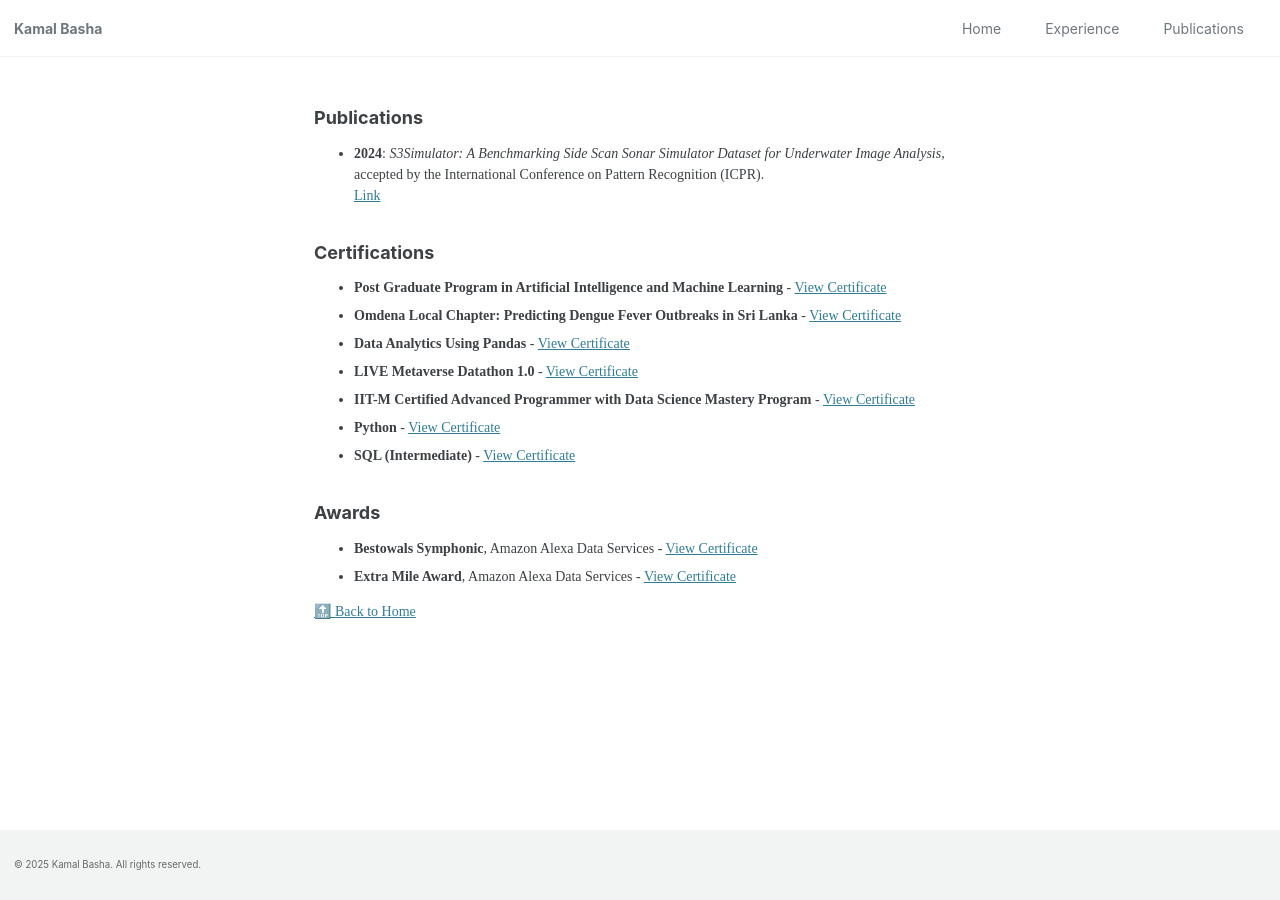
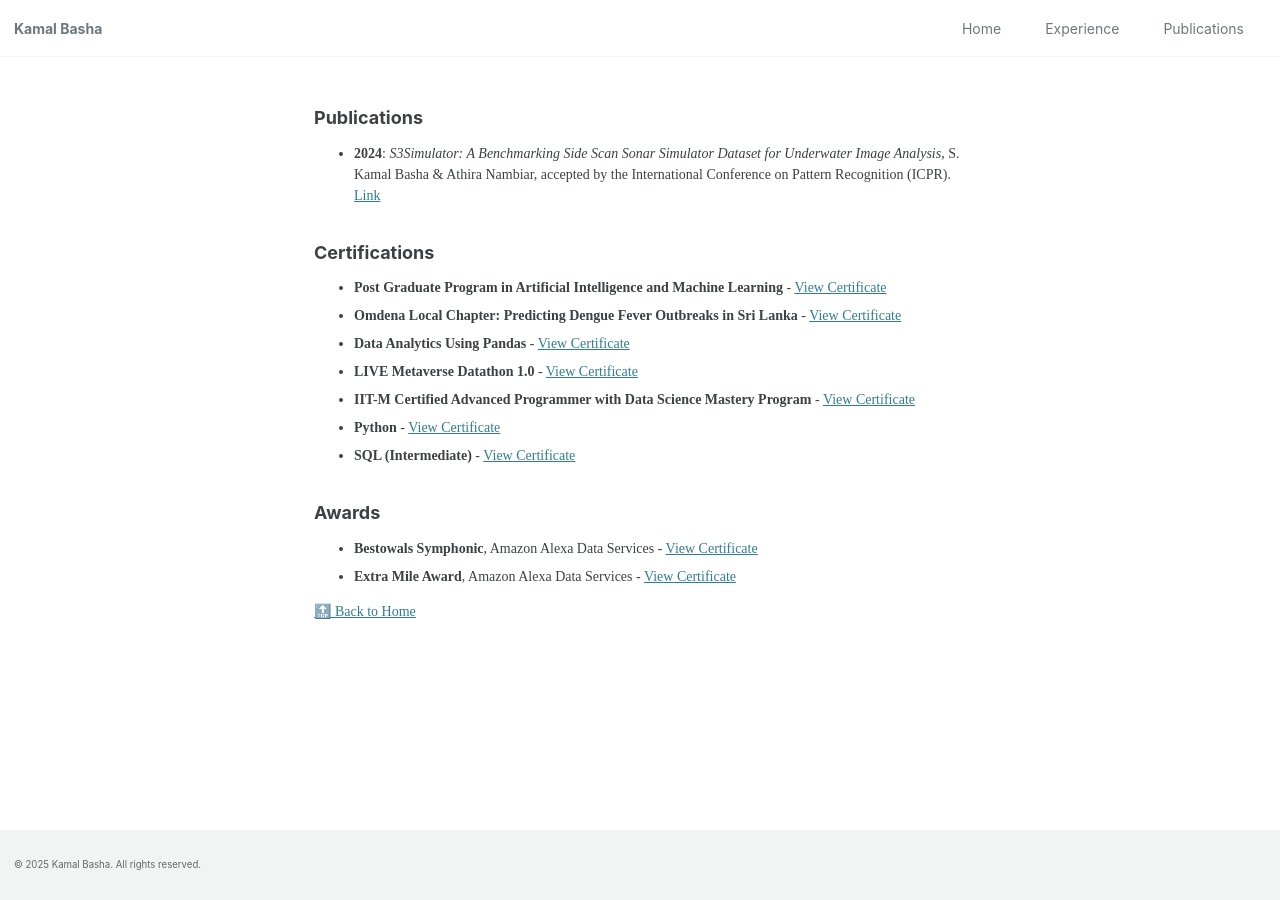
Before and after one commit to bashakamal/bashakamal.github.io, a Jekyll site: the page built from publications.md, in a window 1280 px wide. Built offline with Jekyll 4.4.1, drawn with Linux system fonts in a browser that asks for light colours; cached includes are drawn as plain includes.

Commit message:
Update publications.md

```diff
--- a/publications.md
+++ b/publications.md
@@ -16,7 +16,7 @@ permalink: /publications/
 </style>
 
 ## Publications
-- **2024**: *S3Simulator: A Benchmarking Side Scan Sonar Simulator Dataset for Underwater Image Analysis*, accepted by the International Conference on Pattern Recognition (ICPR).
+- **2024**: *S3Simulator: A Benchmarking Side Scan Sonar Simulator Dataset for Underwater Image Analysis*, S. Kamal Basha & Athira Nambiar, accepted by the International Conference on Pattern Recognition (ICPR).
   [Link](https://link.springer.com/chapter/10.1007/978-3-031-78444-6_15)
 
 ## Certifications
```
